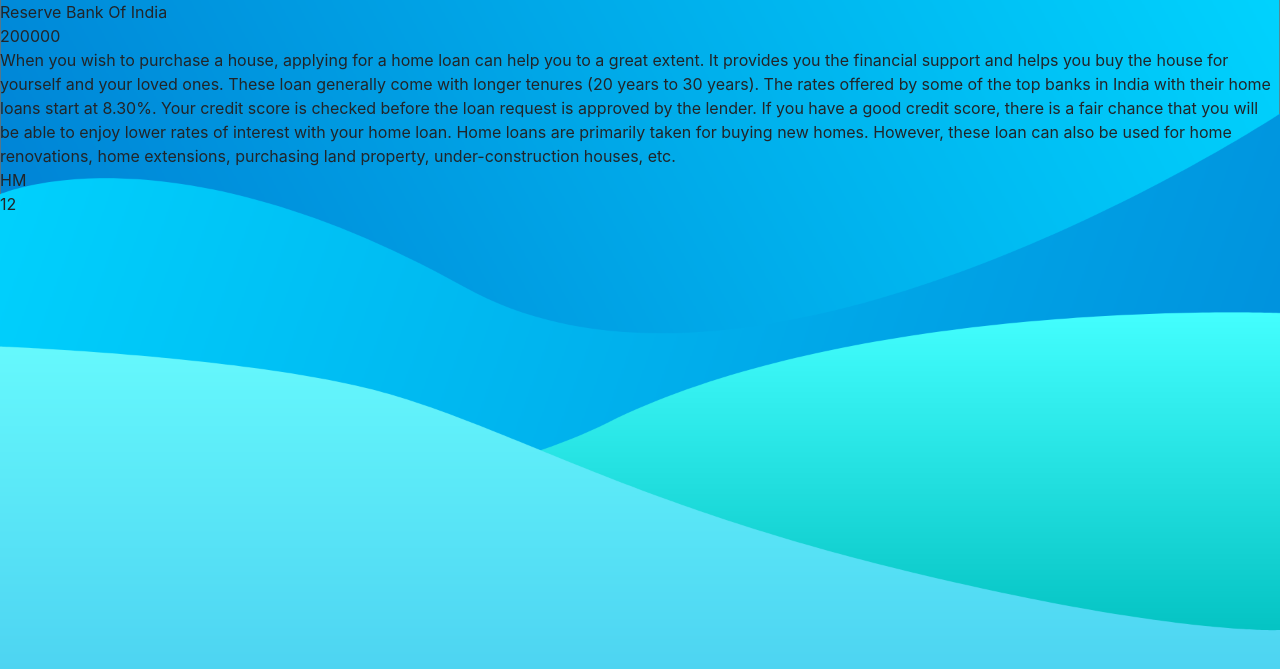
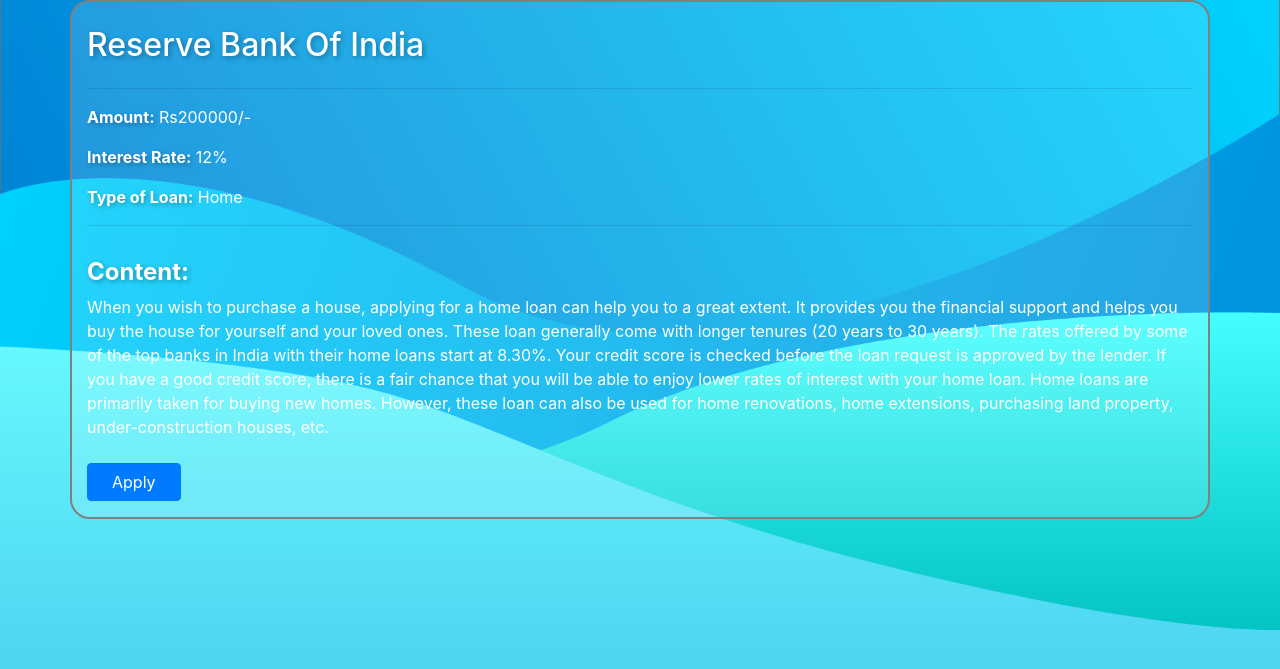
Before and after one commit to Abhi204655/AI-PROJECT, a Django app: page /loans/1 in a window 1280 px wide. Shown: the part 80-749 px from the top of the page. Run offline with Django 3.2, Linux system fonts and the light colour scheme; a user stored in the database is signed in; data comes from the database, SQL or seed files in the repository; both versions use the stored data as it was after the commit; some libraries are stand-ins or nearby versions.

Commit message:
Styled the LoanDetail Page...

```diff
--- a/AiProj/account/urls.py
+++ b/AiProj/account/urls.py
@@ -7,5 +7,4 @@
     path('register/', views.registeration_view, name="register"),
     path('login/', views.login_view, name="login"),
     path('logout/', views.logout_view, name="logout"),
-    path('update/', views.update_view, name="update")
 ]
--- a/AiProj/app/templates/app/loanDetail.html
+++ b/AiProj/app/templates/app/loanDetail.html
@@ -6,14 +6,23 @@
 
 
 {% block main %}
+<div class="container py-2"
+    style="color: white; border:2px solid gray; border-radius:20px; background:rgba(255, 255, 255, 0.137);">
+    <h2 style="color: white;text-shadow: 2px 2px 5px rgba(0,0,0,0.3);" class="my-2 py-2">{{data.bank}}</h2>
+    <hr>
+    <p><span class="loanhigh">Amount:</span> Rs{{data.amount}}/-</p>
+    <p><span class="loanhigh">Interest Rate:</span> {{data.interest}}%</p>
+    {% if data.type == "PR" %}
+    <p><span class="loanhigh">Type of Loan:</span> Personal</p>
+    {% elif data.type == "BS" %}
+    <p><span class="loanhigh">Type of Loan:</span> Bussiness</p>
+    {% elif data.type == "HM" %}
+    <p><span class="loanhigh">Type of Loan:</span> Home</p>
+    {% endif %}
+    <hr>
+    <h4 class="pt-3"><span class="loanhigh">Content:</span></h4>
+    <p>{{data.content}}</p>
+    <a href="#" class="btn btn-primary px-4 my-2">Apply</a>
 
-{{data.bank}}
-<br>
-{{data.amount}}
-<br>
-{{data.content}}
-<br>
-{{data.type}}
-<br>
-{{data.interest}}
+</div>
 {% endblock main %}
--- a/AiProj/app/views.py
+++ b/AiProj/app/views.py
@@ -40,6 +40,7 @@
         pro = profile(user=request.user, firstName=firstName,
                       lastName=lastName, image=image)
         pro.save()
+        messages.success(request, "Profile updated successfully...")
         return render(request, "app/profile.html", {"profile": pro, "updated": True})
     else:
         return render(request, "app/update.html")
--- a/AiProj/assets/style/style.css
+++ b/AiProj/assets/style/style.css
@@ -470,3 +470,7 @@
         min-width: 240px;
     }
 }
+
+.loanhigh{
+    font-weight: bold;
+}
--- a/AiProj/static/style/style.css
+++ b/AiProj/static/style/style.css
@@ -470,3 +470,8 @@
         min-width: 240px;
     }
 }
+
+.loanhigh{
+    font-weight: bold;
+    text-shadow: 2px 2px 5px rgba(0,0,0,0.3);
+}
```
Also changed, not shown: AiProj/account/views.py (+9 -30 lines), AiProj/db.sqlite3.
